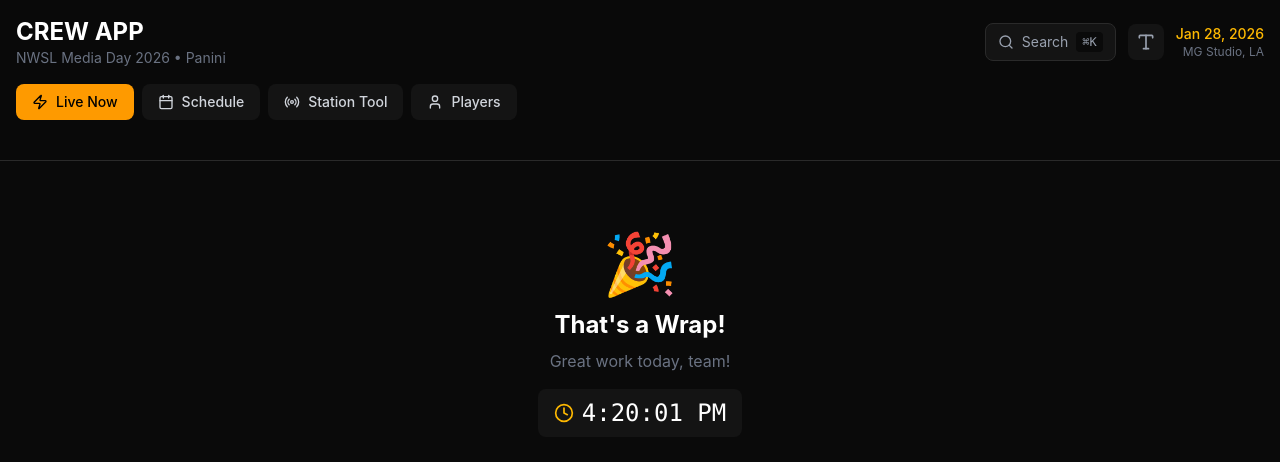
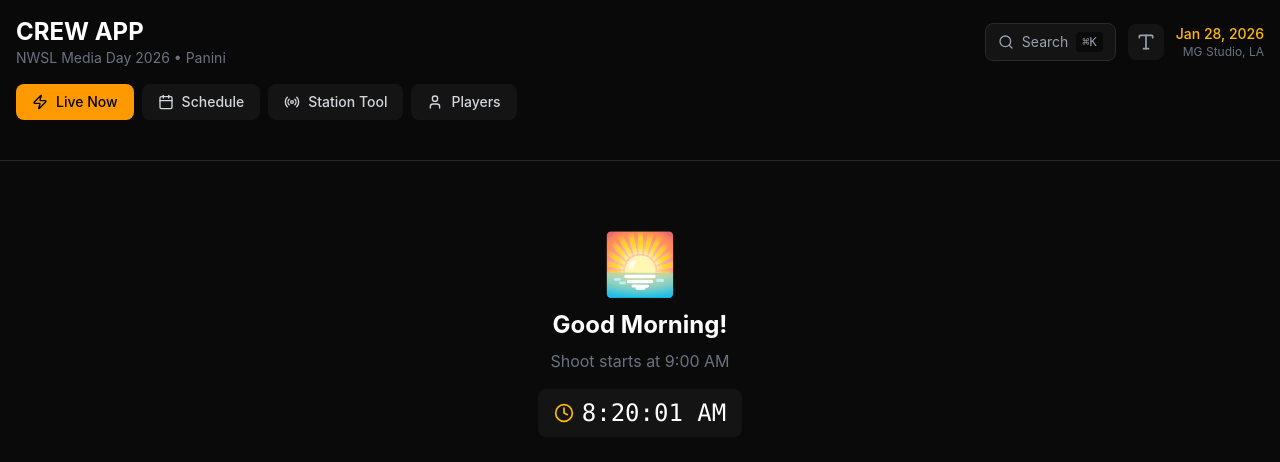
Before and after one commit to zachringnight/nextjs-boilerplate, a Next.js app: page /crew in a window 1280 px wide. Shown: the top 462 px of the page. Built offline with nearby package versions, Linux system fonts and the light colour scheme.

Commit message:
Use PST timezone for all time displays
https://claude.ai/code/session_018WLqfiRiWdKfPX7dLuCh3G

```diff
--- a/app/crew/components/NowDashboard.tsx
+++ b/app/crew/components/NowDashboard.tsx
@@ -7,6 +7,17 @@ import PlayerAvatar from './PlayerAvatar';
 import { Clock, Zap, ChevronRight, Volume2 } from 'lucide-react';
 
 type StationType = 'field' | 'social' | 'vnr' | 'packRip';
+
+// Get current time in PST
+function getPSTTime(date: Date): { hours: number; minutes: number; seconds: number } {
+  const pstString = date.toLocaleString('en-US', { timeZone: 'America/Los_Angeles' });
+  const pstDate = new Date(pstString);
+  return {
+    hours: pstDate.getHours(),
+    minutes: pstDate.getMinutes(),
+    seconds: pstDate.getSeconds(),
+  };
+}
 
 interface TimeSlotData {
   startHour: number;
@@ -34,7 +45,8 @@ const allTimeSlots: Array<TimeSlotData & { group: number }> = [
 ];
 
 function getCurrentSlotInfo(currentTime: Date): { slot: TimeSlotData & { group: number }; index: number } | null {
-  const currentMinutes = currentTime.getHours() * 60 + currentTime.getMinutes();
+  const pst = getPSTTime(currentTime);
+  const currentMinutes = pst.hours * 60 + pst.minutes;
 
   for (let i = 0; i < allTimeSlots.length; i++) {
     const slot = allTimeSlots[i];
@@ -48,7 +60,8 @@ function getCurrentSlotInfo(currentTime: Date): { slot: TimeSlotData & { group:
 }
 
 function getTimeRemaining(slot: TimeSlotData, currentTime: Date): { minutes: number; seconds: number } {
-  const now = currentTime.getHours() * 60 * 60 + currentTime.getMinutes() * 60 + currentTime.getSeconds();
+  const pst = getPSTTime(currentTime);
+  const now = pst.hours * 60 * 60 + pst.minutes * 60 + pst.seconds;
   const end = slot.endHour * 60 * 60 + slot.endMin * 60;
   const remaining = Math.max(0, end - now);
   return {
@@ -165,12 +178,14 @@ export default function NowDashboard({ onPlayerClick }: NowDashboardProps) {
     minute: '2-digit',
     second: '2-digit',
     hour12: true,
+    timeZone: 'America/Los_Angeles',
   });
 
   // Not during active hours
   if (!currentSlotInfo) {
-    const currentHour = currentTime.getHours();
-    const currentMin = currentTime.getMinutes();
+    const pst = getPSTTime(currentTime);
+    const currentHour = pst.hours;
+    const currentMin = pst.minutes;
 
     // Before first group
     if (currentHour < 9 || (currentHour === 9 && currentMin < 0)) {
--- a/app/crew/components/ScheduleView.tsx
+++ b/app/crew/components/ScheduleView.tsx
@@ -3,6 +3,17 @@
 import { useState, useEffect } from 'react';
 import { stationConfig } from '../../components/StationIcon';
 import { Clock, Zap } from 'lucide-react';
+
+// Get current time in PST
+function getPSTTime(date: Date): { hours: number; minutes: number; seconds: number } {
+  const pstString = date.toLocaleString('en-US', { timeZone: 'America/Los_Angeles' });
+  const pstDate = new Date(pstString);
+  return {
+    hours: pstDate.getHours(),
+    minutes: pstDate.getMinutes(),
+    seconds: pstDate.getSeconds(),
+  };
+}
 
 interface ScheduleGroup {
   name: string;
@@ -66,7 +77,8 @@ const timeSlots = {
 };
 
 function isCurrentSlot(slot: { startHour: number; startMin: number; endHour: number; endMin: number }, currentTime: Date): boolean {
-  const currentMinutes = currentTime.getHours() * 60 + currentTime.getMinutes();
+  const pst = getPSTTime(currentTime);
+  const currentMinutes = pst.hours * 60 + pst.minutes;
   const slotStart = slot.startHour * 60 + slot.startMin;
   const slotEnd = slot.endHour * 60 + slot.endMin;
   return currentMinutes >= slotStart && currentMinutes < slotEnd;
@@ -234,6 +246,7 @@ export default function ScheduleView({ schedule, onPlayerClick }: ScheduleViewPr
     hour: 'numeric',
     minute: '2-digit',
     hour12: true,
+    timeZone: 'America/Los_Angeles',
   });
 
   // Determine which group/slot is current
--- a/app/crew/components/StationToolView.tsx
+++ b/app/crew/components/StationToolView.tsx
@@ -7,6 +7,17 @@ import PlayerAvatar from './PlayerAvatar';
 import { ChevronDown, ChevronUp, Volume2, Clock, Zap } from 'lucide-react';
 
 type StationType = 'field' | 'social' | 'vnr' | 'packRip';
+
+// Get current time in PST
+function getPSTTime(date: Date): { hours: number; minutes: number; seconds: number } {
+  const pstString = date.toLocaleString('en-US', { timeZone: 'America/Los_Angeles' });
+  const pstDate = new Date(pstString);
+  return {
+    hours: pstDate.getHours(),
+    minutes: pstDate.getMinutes(),
+    seconds: pstDate.getSeconds(),
+  };
+}
 
 interface StationToolViewProps {
   initialStation?: StationType;
@@ -26,14 +37,16 @@ interface TimeSlotInfo {
 }
 
 function isCurrentSlot(slot: TimeSlotInfo, currentTime: Date): boolean {
-  const currentMinutes = currentTime.getHours() * 60 + currentTime.getMinutes();
+  const pst = getPSTTime(currentTime);
+  const currentMinutes = pst.hours * 60 + pst.minutes;
   const slotStart = slot.startHour * 60 + slot.startMin;
   const slotEnd = slot.endHour * 60 + slot.endMin;
   return currentMinutes >= slotStart && currentMinutes < slotEnd;
 }
 
 function isUpcomingSlot(slot: TimeSlotInfo, currentTime: Date): boolean {
-  const currentMinutes = currentTime.getHours() * 60 + currentTime.getMinutes();
+  const pst = getPSTTime(currentTime);
+  const currentMinutes = pst.hours * 60 + pst.minutes;
   const slotStart = slot.startHour * 60 + slot.startMin;
   return slotStart > currentMinutes && slotStart <= currentMinutes + 30;
 }
@@ -307,6 +320,7 @@ export default function StationToolView({ initialStation = 'field', largeText =
     hour: 'numeric',
     minute: '2-digit',
     hour12: true,
+    timeZone: 'America/Los_Angeles',
   });
 
   const toggleSlot = (slotKey: string) => {
```
